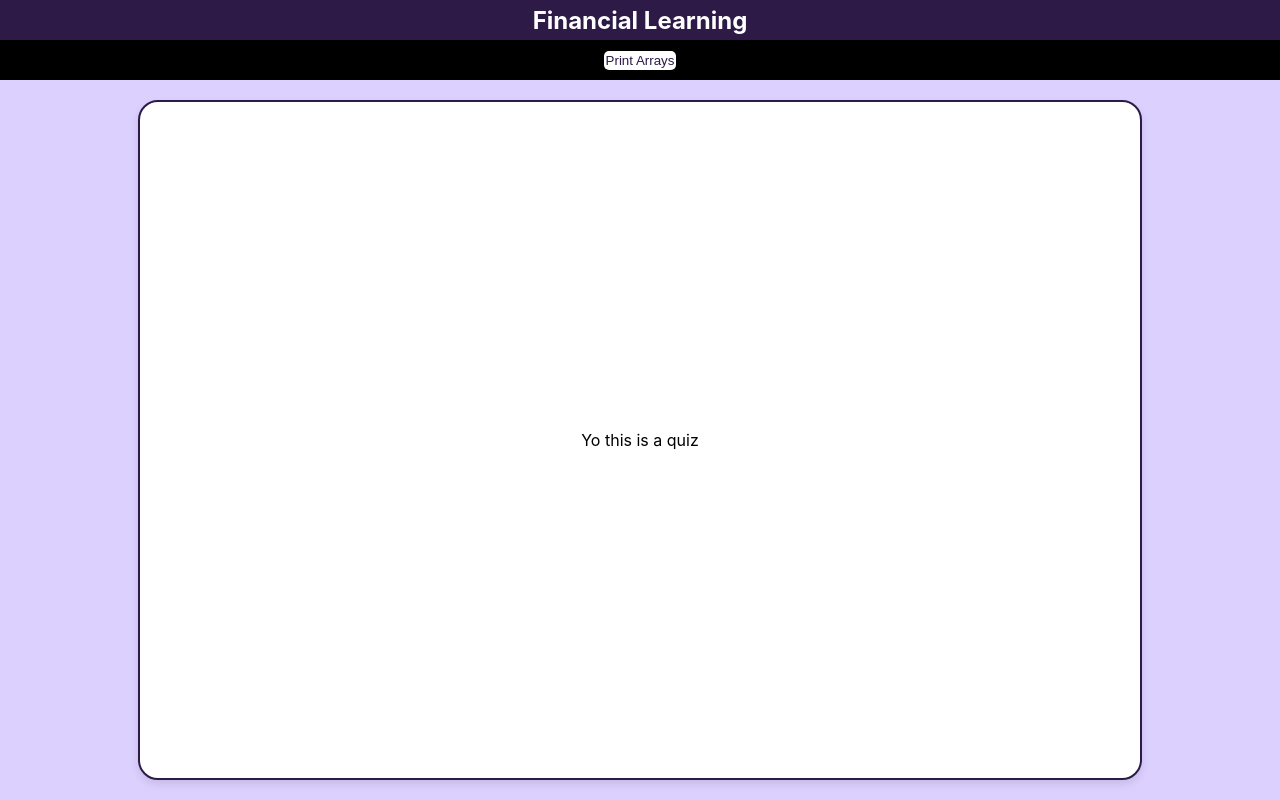
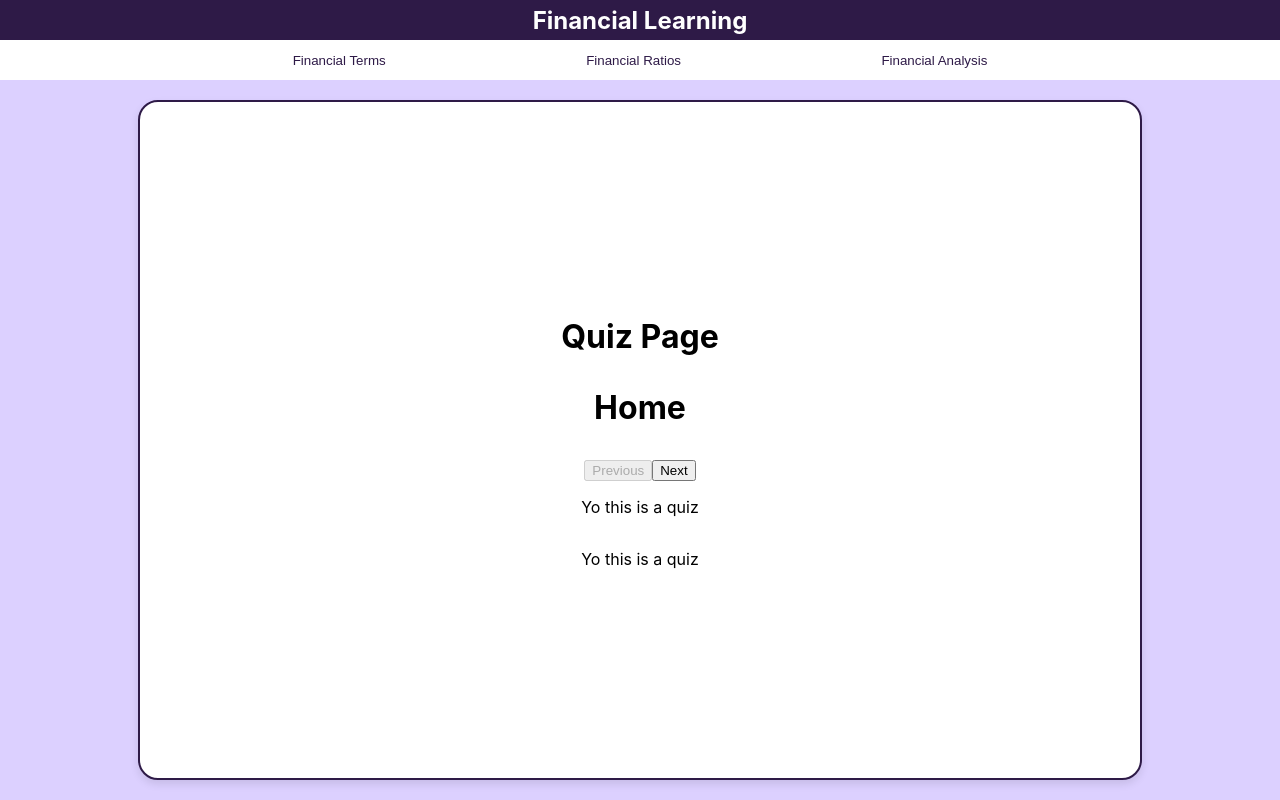
Before and after one commit to CC1358952/UGAHacksX, a React (Create React App) app: page / in a window 1280 px wide. Built offline with nearby package versions, Linux system fonts and the light colour scheme.

Commit message:
Quiz Component

```diff
--- a/package.json
+++ b/package.json
@@ -13,6 +13,11 @@
     "build": "react-scripts build",
     "test": "react-scripts test",
     "eject": "react-scripts eject"
+  },
+  "browser": {
+    "fs": false,
+    "path": false,
+    "os": false
   },
   "eslintConfig": {
     "extends": [
--- a/src/App.css
+++ b/src/App.css
@@ -67,9 +67,9 @@
 .App-bar {
   display: flex;
   flex-direction: row;
-  background-color: black;
+  background-color: var(--white);
   align-items: center;
-  justify-content: center;
+  justify-content: space-around;
   flex-grow: 1;
   flex-basis: auto;
   min-height: 5vh;
@@ -92,6 +92,11 @@
   cursor: pointer;
 }
 
+.spacer-bar {
+  background-color: var(--white);
+  width: 15%;
+}
+
 :root{
   --purple: #2E1A47;
   --lavender: #dcd0ff;
--- a/src/App.js
+++ b/src/App.js
@@ -1,7 +1,8 @@
-import React, { Component } from 'react';
+import React, { Component, useState } from 'react';
 import logo from './logo.svg';
 import './App.css';
 import jsonData from './Back-End/apis.json';
+import Quiz from './Quiz';
 
 const deviceWidth = window.innerWidth;
 const deviceHeight = window.innerHeight;
@@ -26,6 +27,7 @@ function App() {
       console.log("Financial Analysis: ", financialAnalysisArray);
     }
   };
+
   return (
     <div className="App">
       <div className = "App-header">
@@ -34,12 +36,21 @@ function App() {
         </p>
       </div>
       <div className = "App-bar">
+        <div className = "spacer"/>
         <button className = "button-bar">
-          Print Arrays
+          Financial Terms
         </button>
+        <button className = "button-bar">
+          Financial Ratios
+        </button>
+        <button className = "button-bar">
+          Financial Analysis
+        </button>
+        <div className = "spacer"/>
       </div>
       <div className = "App-main">
         <div className = "App-quiz">
+          <Quiz/>
           <p>
             Yo this is a quiz
           </p>
--- /dev/null
+++ b/src/Quiz.js
@@ -0,0 +1,35 @@
+import React, { useState } from 'react';
+import questions from './Back-End/apis.json';
+
+
+const Quiz = () => {
+    const [page, setPage] = useState(0);
+
+    const pages = [
+        <p>Home</p>,
+        <p>Fina Terms</p>,
+        <p>Fina Ratios</p>,
+        <p>Fina Analysis</p>
+    ];
+
+    const nextPage = () => {
+        setPage(page + 1);
+    };
+
+    const prevPage = () => {
+        setPage(page - 1);
+    };
+
+    return (
+        <div>
+            <h1>Quiz Page {pages[page]}</h1>
+            <button onClick={prevPage} disabled={page === 0}>Previous</button>
+            <button onClick={nextPage} disabled={page >= 3}>Next</button>
+            <p>
+                Yo this is a quiz
+            </p>
+        </div>
+    );
+};
+
+export default Quiz;
```
